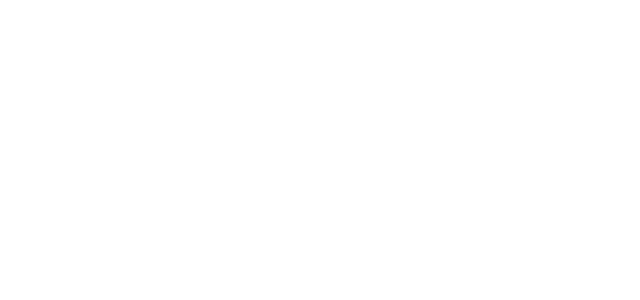
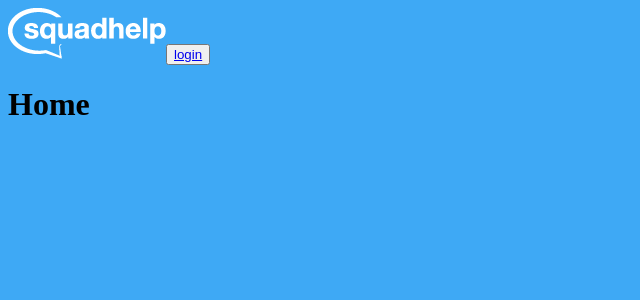
Before and after one commit to HannaTkachenko/login-signup-hw, a React (Create React App) app: page / in a window 1280 px wide. Shown: the top 300 px of the page, without its empty margins (0-640 px from the left). Built offline with nearby package versions, Linux system fonts and the light colour scheme.

Commit message:
Add SignUp/Login button

```diff
--- a/src/components/Header/index.js
+++ b/src/components/Header/index.js
@@ -1,16 +1,24 @@
 import React from "react";
 
-import { Link } from "react-router-dom";
+import { Link, useLocation } from "react-router-dom";
 
 const Header = () => {
+  const { pathname } = useLocation();
+
   return (
+    <header>
+      <Link to="/">
+        <img src="/static/images/logo.png" alt="logo" />
+      </Link>
 
-      <header>
-        <Link to="/">
-          <img src="/static/images/logo.png" alt="logo" />
-        </Link>
-      </header>
-
+      <button>
+        {pathname === "/login" ? (
+          <Link to="/signup">sign up</Link>
+        ) : (
+          <Link to="/login">login</Link>
+        )}
+      </button>
+    </header>
   );
 };
 
--- a/src/pages/Home.js
+++ b/src/pages/Home.js
@@ -2,9 +2,9 @@ import React from 'react';
 
 const Home = () => {
   return (
-    <div>
-
-    </div>
+    <h1>
+      Home
+    </h1>
   );
 }
 
```
Also changed, not shown: src/App.js (+3 -5 lines).
